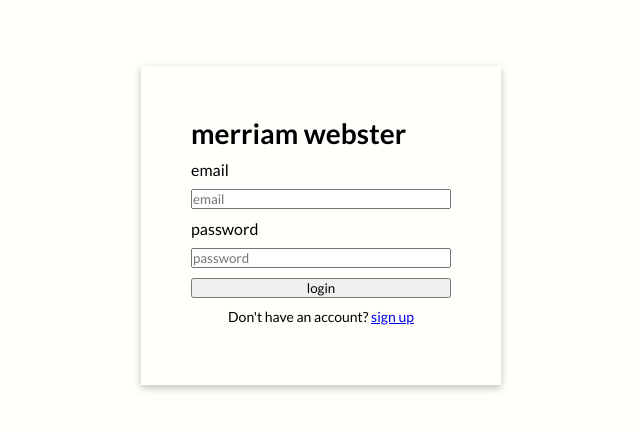
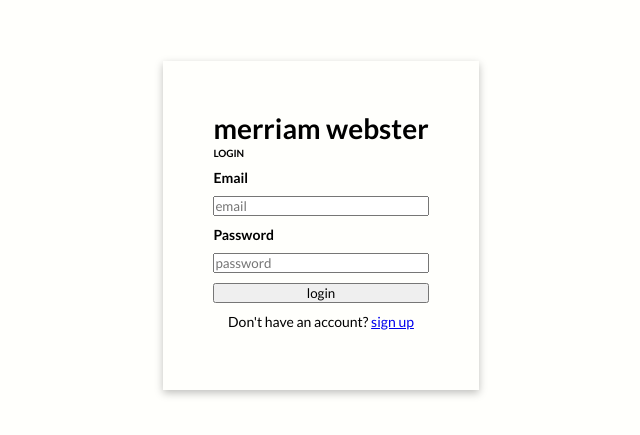
Before and after one commit to chrisflodin/merriam-webster, a React (Create React App) app: page /login in a window 1280 px wide. Shown: the part 175-610 px from the top of the page, without its empty margins (319-959 px from the left). Built offline with nearby package versions, Linux system fonts and the light colour scheme.

Commit message:
added sign-up view

```diff
--- a/src/features/login/Login.module.scss
+++ b/src/features/login/Login.module.scss
@@ -7,7 +7,6 @@
 }
 
 .container {
-  width: 360px;
   padding: 50px;
   display: flex;
   flex-direction: column;
@@ -20,10 +19,25 @@
 }
 
 .title {
-  font-size: 28px;
+  font-size: 2.8rem;
 }
 
-.signUp {
-  font-size: 14px;
+.subTitle {
+  font-size: 1rem;
+  margin-top: -0.8rem;
+}
+
+p {
+  font-weight: 600;
+  font-size: 1.4rem;
+}
+
+.switchPrompt {
+  font-size: 1.4rem;
   text-align: center;
+  font-weight: 400;
 }
+
+.bottomMargin {
+  margin-bottom: 3rem;
+}
--- /dev/null
+++ b/src/features/login/SignUp.tsx
@@ -0,0 +1,29 @@
+import { Link } from "react-router-dom";
+import loginStyles from "./Login.module.scss";
+
+const { page, container, title, subTitle, switchPrompt, bottomMargin } = loginStyles;
+
+function SignUp() {
+  return (
+    <div className={page}>
+      <div className={container}>
+        <h1 className={title}>merriam webster</h1>
+        <h3 className={subTitle}>SIGN UP</h3>
+        <p>First name</p>
+        <input type="text" placeholder="john" />
+        <p>Last name</p>
+        <input className={bottomMargin} type="text" placeholder="doe" />
+        <p>Email</p>
+        <input type="text" placeholder="email" />
+        <p>Password</p>
+        <input type="password" placeholder="password" />
+        <button>sign up</button>
+        <p className={switchPrompt}>
+          Already have an account? <Link to="/login">log in</Link>
+        </p>
+      </div>
+    </div>
+  );
+}
+
+export default SignUp;
--- a/src/features/login/Login.tsx
+++ b/src/features/login/index.tsx
@@ -1,19 +1,20 @@
-import React from "react";
 import { Link } from "react-router-dom";
+import loginStyles from "./Login.module.scss";
 
-import loginStyles from "./Login.module.scss";
+const { page, container, title, subTitle, switchPrompt } = loginStyles;
 
 function Login() {
   return (
-    <div className={loginStyles.page}>
-      <div className={loginStyles.container}>
-        <h1 className={loginStyles.title}>merriam webster</h1>
-        <p className={""}>email</p>
+    <div className={page}>
+      <div className={container}>
+        <h1 className={title}>merriam webster</h1>
+        <h3 className={subTitle}>LOGIN</h3>
+        <p>Email</p>
         <input type="text" placeholder="email" />
-        <p className={""}>password</p>
+        <p>Password</p>
         <input type="password" placeholder="password" />
         <button>login</button>
-        <p className={loginStyles.signUp}>
+        <p className={switchPrompt}>
           Don't have an account? <Link to="/sign-up">sign up</Link>
         </p>
       </div>
--- a/src/features/routes.tsx
+++ b/src/features/routes.tsx
@@ -1,6 +1,7 @@
 import { Route, Switch } from "react-router-dom";
-import Login from "./login/Login";
-import Main from "./main/Main";
+import Login from "./login";
+import Main from "./main";
+import SignUp from "./login/SignUp";
 
 function Routes() {
   return (
@@ -8,6 +9,7 @@
       <Switch>
         <Route exact path={"/"} component={Main}></Route>
         <Route exact path={"/login"} component={Login}></Route>
+        <Route exact path={"/sign-up"} component={SignUp}></Route>
       </Switch>
     </div>
   );
--- a/src/styles/fonts.scss
+++ b/src/styles/fonts.scss
@@ -1,4 +1,8 @@
 @import url("https://fonts.googleapis.com/css2?family=Lato:ital,wght@0,100;0,300;0,400;0,700;0,900;1,100;1,700&display=swap");
+
+:root {
+  font-size: 62.5%;
+}
 
 * {
   font-family: "lato", -apple-system, BlinkMacSystemFont, "Segoe UI", "Roboto", "Oxygen", "Ubuntu", "Cantarell",
```
Also changed, not shown: tsconfig.json (+2 -8 lines), src/features/main/index.tsx (renamed from src/features/main/Main.tsx).
